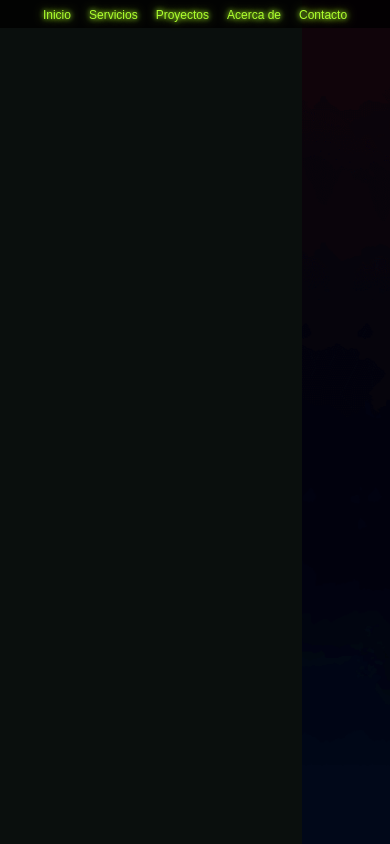
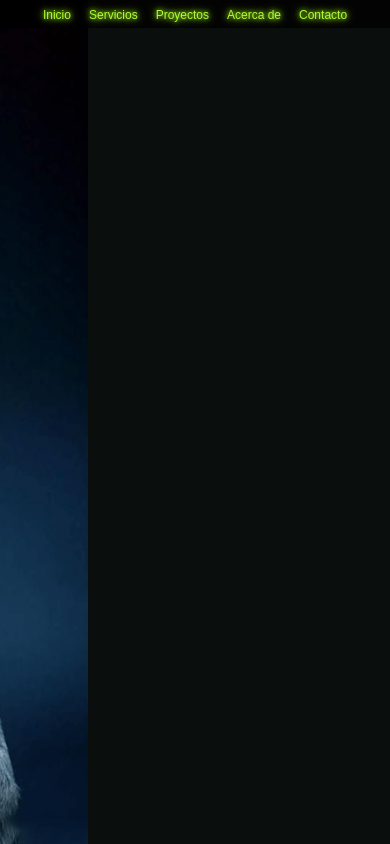
Before and after one commit to nitroxsolutions/Portafolio, a plain HTML site: page servicios.html in a window 390 px wide. Drawn offline with Linux system fonts and the light colour scheme.

Commit message:
Subir Nitrox 1 cm en PC

```diff
--- a/styles.css
+++ b/styles.css
@@ -52,7 +52,7 @@ body:not(.index) nav .nitrox {
     animation: electrico 1s infinite;
     position: absolute;
     left: 20px;
-    top: 10px;
+    top: 1px;
     line-height: 1;
 }
 
@@ -382,7 +382,7 @@ nav ul li a:hover {
         margin-right: 8px;
     }
     .servicios-bg {
-        background-position: left 8cm center;
+        background-position: right 8cm center;
         background-size: auto 100%;
     }
     .dots::after {
@@ -422,7 +422,7 @@ nav ul li a:hover {
         margin-right: 6px;
     }
     .servicios-bg {
-        background-position: left 8cm center;
+        background-position: right 8cm center;
         background-size: auto 100%;
     }
     .dots::after {
```
